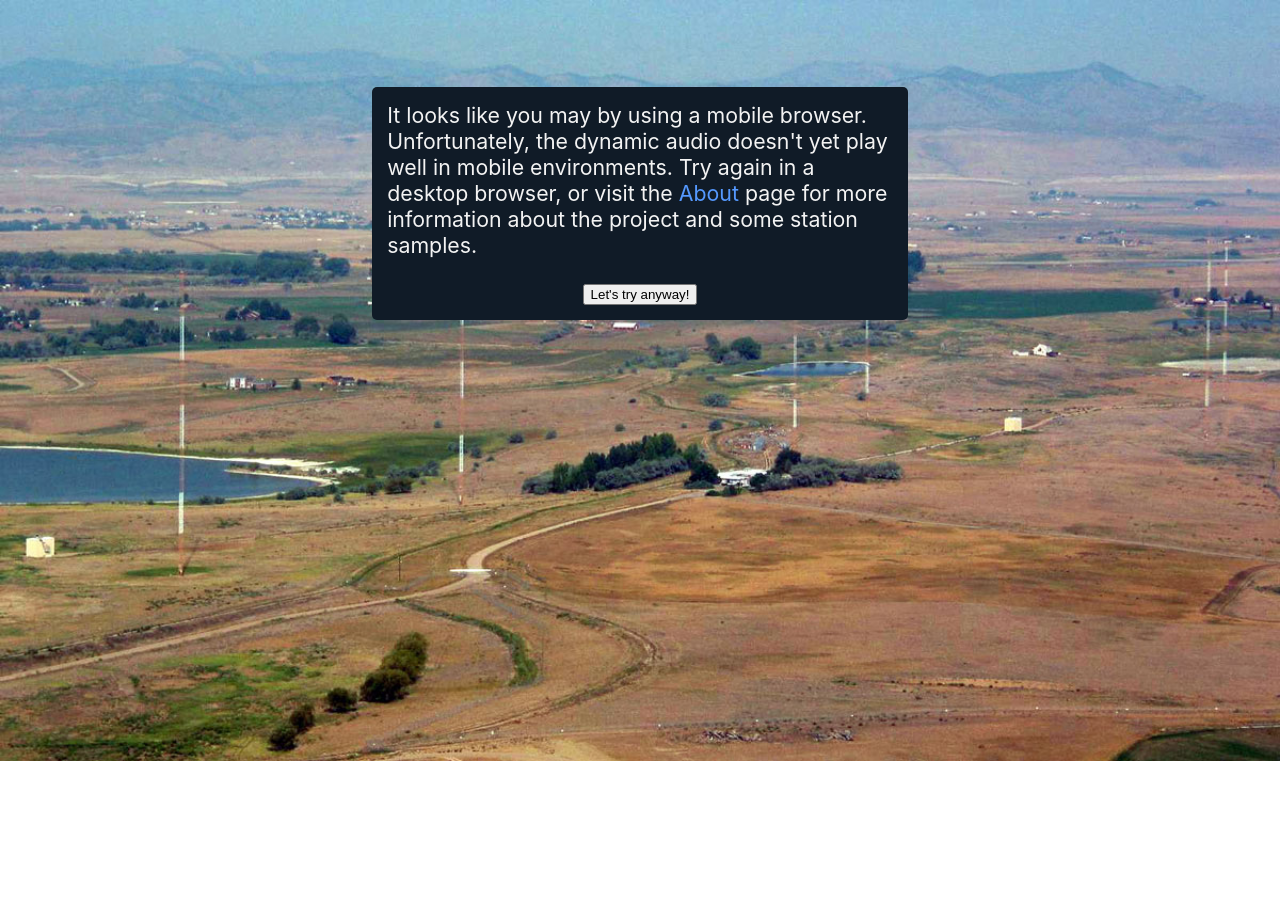
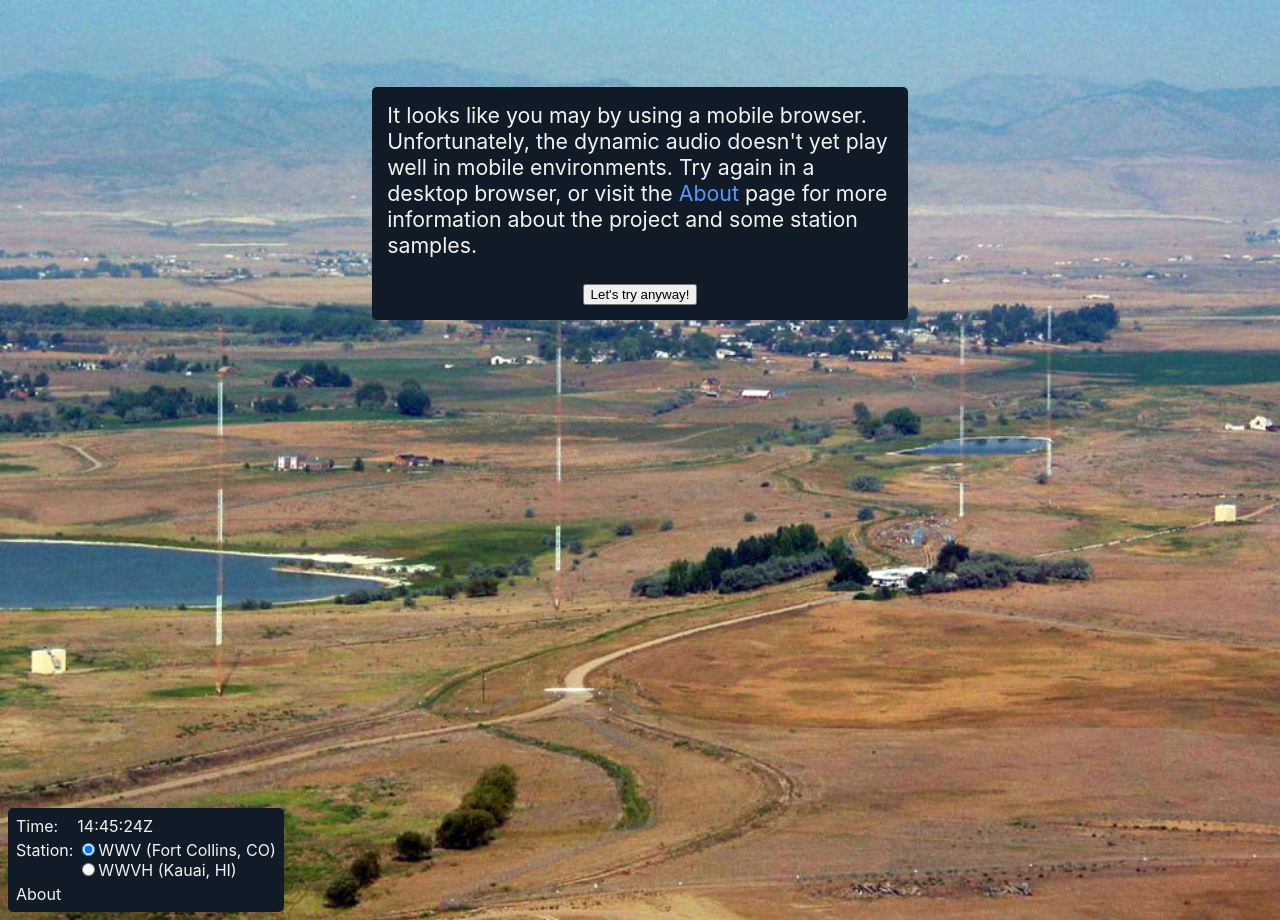
Before and after one commit to kalafut/wwv, a website built with webpack: page src/index.html in a window 1280 px wide. Before the commit the page ends 800 px from the top, so only its background shows below. Built offline with nearby package versions, Linux system fonts and the light colour scheme.

Commit message:
Data box idea that I'll probably drop

```diff
--- a/src/index.html
+++ b/src/index.html
@@ -50,8 +50,31 @@
         </div>
       </div>
 
+      <div class="filler">
+      </div>
     </div>
+    <div class="data">
+      <table>
+        <tr>
+          <td>Time:</td> <td>14:45:24Z</td>
+        </tr>
+        <tr>
+          <td>Station:</td>
+          <td>
+            <label>
+              <input type="radio" name="station" value="v" checked>WWV (Fort Collins, CO)<br>
+            </label>
+            <label>
+              <input type="radio" name="station" value="h">WWVH (Kauai, HI)
+            </label>
+          </td>
+        </tr>
+        <tr>
+          <td>About</td>
+        </tr>
+      </table>
+    </div>
+
     <script src="main.js"></script>
-
   </body>
 </html>
--- a/src/main.css
+++ b/src/main.css
@@ -7,14 +7,28 @@ a {
 	color: #5599ff;
 }
 
+td {
+	vertical-align: top;
+}
+
 .main {
 	display: flex;
 	flex-direction: column;
+	min-height: 100vh;
 }
 
 .header {
 	display: flex;
 	justify-content: flex-end;
+}
+
+
+
+.data table {
+	background: #101b27;
+	color: #f3f3f3;
+	border-radius: 5px;
+	padding: 5px;
 }
 
 .clock {
@@ -26,6 +40,12 @@ a {
 	display: flex;
 	justify-content: center;
 }
+
+.filler {
+	display: flex;
+	flex: 1;
+}
+
 
 .hidden {
 	visibility: hidden;
```
